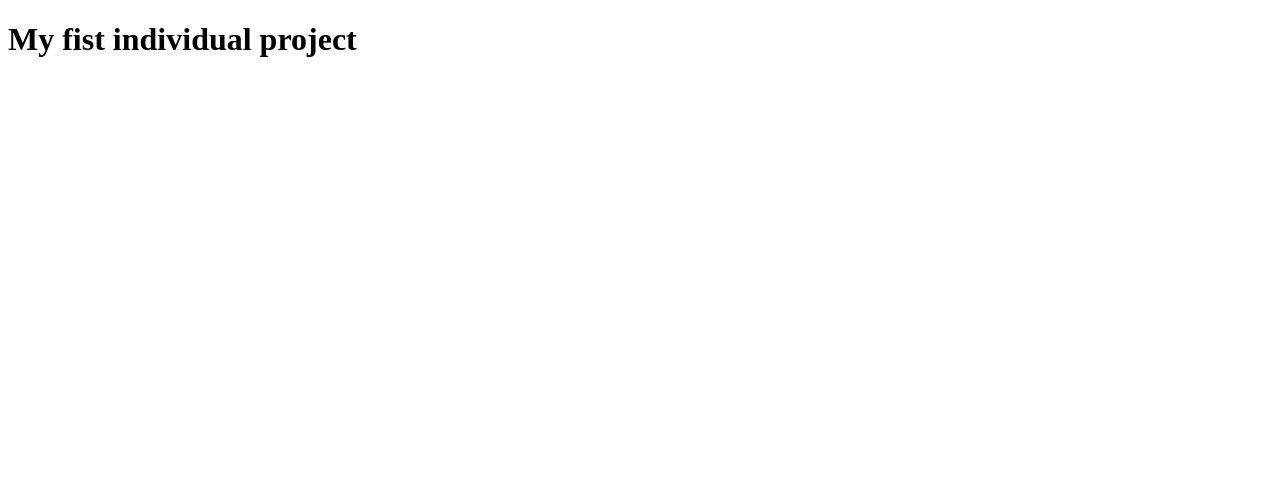
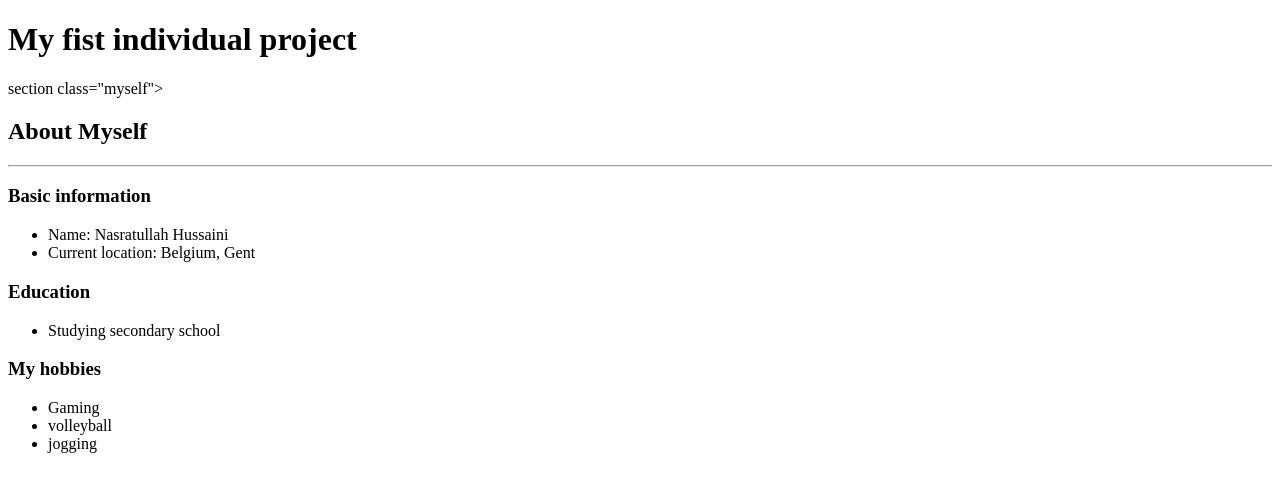
Before and after one commit to NasratullahHussaini/NasratullahHussaini.github.io, a plain HTML site: page index.html in a window 1280 px wide. Drawn offline with Linux system fonts and the light colour scheme.

Commit message:
add a section

```diff
--- a/index.html
+++ b/index.html
@@ -8,5 +8,43 @@
 </head>
 <body>
   <h1>My fist individual project</h1>
+  section class="myself">
+  <h2>About Myself</h2>
+  <hr>
+  <h3>
+    Basic information
+  </h3>
+  <ul>
+    <li>
+      Name: Nasratullah Hussaini
+    </li>
+    <li>Current location: Belgium, Gent</li>
+
+  </ul>
+  <h3>
+    Education
+  </h3>
+  <ul>
+    <li>
+      Studying secondary school
+    </li>
+  </ul>
+  <h3>
+    My hobbies
+  </h3>
+  <ul>
+    <li>
+      Gaming
+    </li>
+    <li>
+      volleyball
+    </li>
+    <li>
+      jogging
+    </li>
+  </ul>
+
+</section>
+
 </body>
 </html>
```
